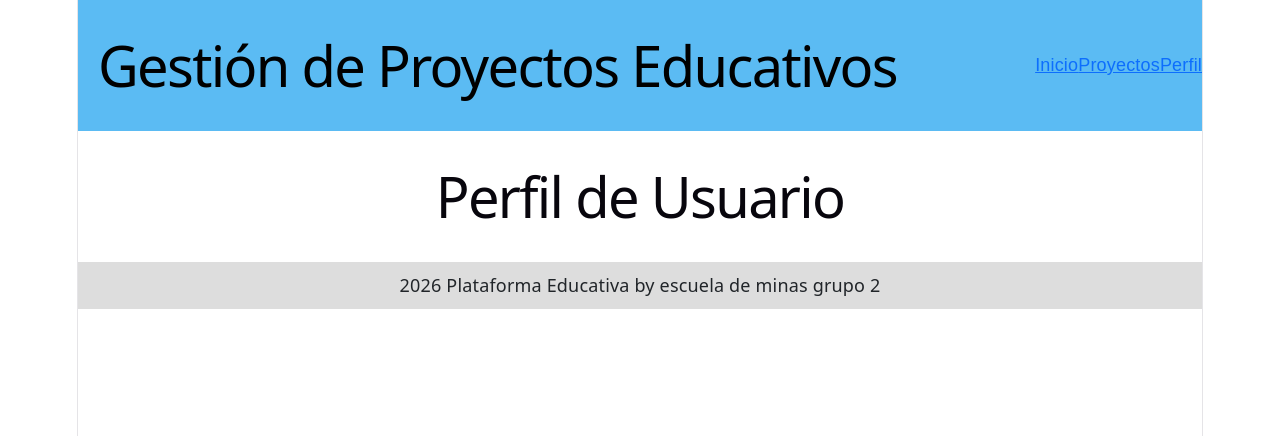
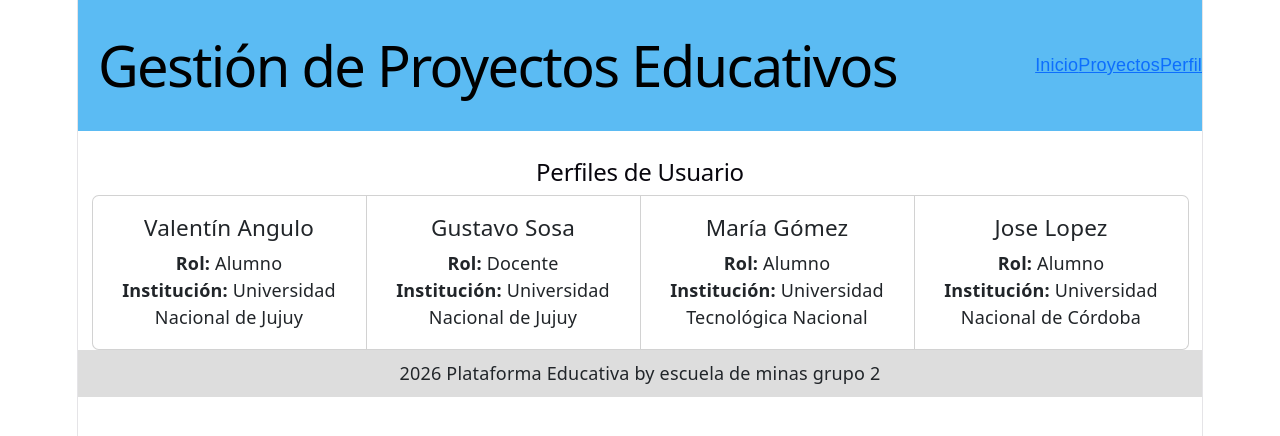
Before and after one commit to slendertroll777/pv_tp3_grupo2, a React (Vite) app: page /perfil in a window 1280 px wide. Shown: the top 436 px of the page. Built offline with nearby package versions, Linux system fonts and the light colour scheme.

Commit message:
PerfilUsuario final - Angulo

```diff
--- a/src/views/PerfilUsuario.jsx
+++ b/src/views/PerfilUsuario.jsx
@@ -1,5 +1,54 @@
+import Card from "react-bootstrap/Card";
+import CardGroup from "react-bootstrap/CardGroup";
+import Container from "react-bootstrap/Container";
+
 function PerfilUsuario() {
-  return <h1>Perfil de Usuario</h1>;
+  const usuarios = [
+    {
+      nombre: "Valentín Angulo",
+      rol: "Alumno",
+      institucion: "Universidad Nacional de Jujuy",
+    },
+    {
+      nombre: "Gustavo Sosa",
+      rol: "Docente",
+      institucion: "Universidad Nacional de Jujuy",
+    },
+    {
+      nombre: "María Gómez",
+      rol: "Alumno",
+      institucion: "Universidad Tecnológica Nacional",
+    },
+    {
+      nombre: "Jose Lopez",
+      rol: "Alumno",
+      institucion: "Universidad Nacional de Córdoba",
+    },
+  ];
+
+  return (
+    <Container className="mt-4">
+      <h2>Perfiles de Usuario</h2>
+
+      <CardGroup>
+        {usuarios.map((usuario, index) => (
+          <Card key={index}>
+            <Card.Body>
+              <Card.Title>{usuario.nombre}</Card.Title>
+
+              <Card.Text>
+                <strong>Rol:</strong> {usuario.rol}
+              </Card.Text>
+
+              <Card.Text>
+                <strong>Institución:</strong> {usuario.institucion}
+              </Card.Text>
+            </Card.Body>
+          </Card>
+        ))}
+      </CardGroup>
+    </Container>
+  );
 }
 
 export default PerfilUsuario;
```
